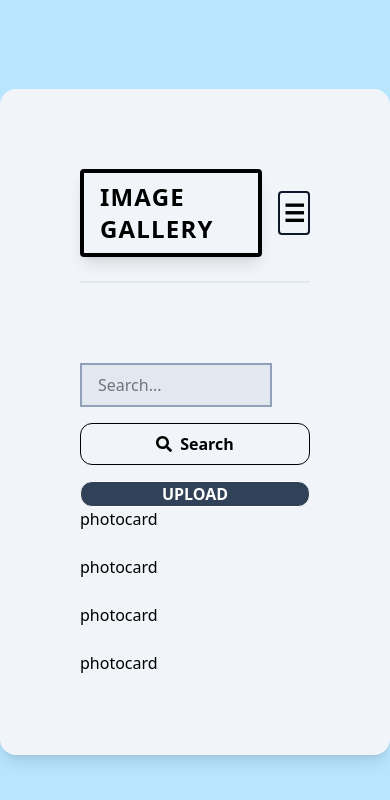
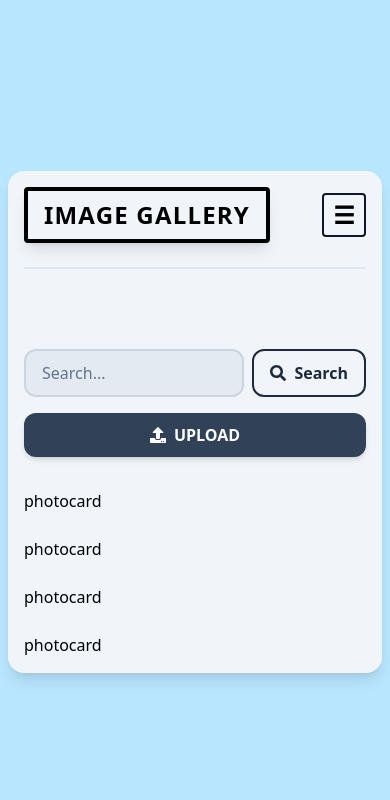
Before and after one commit to Khalid-Sifullah-Siam/image-gallery, a Next.js app: page / in a window 390 px wide. Shown: the top 800 px of the page. Built offline with nearby package versions, Linux system fonts and the light colour scheme.

Commit message:
Improve responsiveness of HeroSection search and upload button for small devices

```diff
--- a/src/Components/HeroSection/HeroSection.tsx
+++ b/src/Components/HeroSection/HeroSection.tsx
@@ -1,24 +1,34 @@
-import { FaSearch } from "react-icons/fa";
-
+import { FaSearch, FaUpload } from "react-icons/fa";
 
 const HeroSection = () => {
-    return (
-        <div className="w-full grid lg:flex gap-4">
+  return (
+    <div className="mb-8 flex flex-col gap-4 sm:flex-row sm:items-center sm:justify-between">
+      {/* Search Box & Search Button */}
+      <div className="flex flex-1 items-center gap-2">
+        <input
+          type="text"
+          placeholder="Search..."
+          className="w-full rounded-xl border-2 border-slate-300 bg-slate-200/80 px-4 py-2.5 text-slate-800 placeholder-slate-500 transition-all duration-150 focus:border-slate-500 focus:bg-white focus:outline-none"
+        />
+        <button
+          type="button"
+          className="flex cursor-pointer items-center justify-center gap-2 rounded-xl border-2 border-slate-800 px-4 py-2.5 font-bold text-slate-800 transition-all duration-150 hover:bg-slate-800 hover:text-white active:translate-y-0.5 whitespace-nowrap"
+        >
+          <FaSearch />
+          <span>Search</span>
+        </button>
+      </div>
 
-
-           <input type="text" placeholder="Search..." className="inline-block w-10/12 py-2 px-4 bg-slate-200 border-2 border-slate-400 focus:outline-none" />
-          <button className="flex justify-center items-center gap-2 border py-2 px-4 cursor-pointer rounded-xl">
-               <FaSearch />
-            <span className="font-bold">Search</span>
-            </button>
-
-
-
-        <button className="font-bold text-white border px-4 bg-slate-700 cursor-pointer rounded-xl hover:bg-slate-950 active:translate-y-0.5 transition-all duration-150">
-          UPLOAD
-        </button>
-        </div>
-    );
+      {/* Upload Button */}
+      <button
+        type="button"
+        className="flex w-full cursor-pointer items-center justify-center gap-2 rounded-xl bg-slate-700 px-6 py-2.5 font-bold text-white shadow-md transition-all duration-150 hover:bg-slate-950 active:translate-y-0.5 sm:w-auto whitespace-nowrap"
+      >
+        <FaUpload />
+        <span>UPLOAD</span>
+      </button>
+    </div>
+  );
 };
 
 export default HeroSection;
--- a/src/app/page.tsx
+++ b/src/app/page.tsx
@@ -4,8 +4,8 @@ import PhotosSection from "@/Components/PhotosSection/PhotosSection";
 
 export default function Home() {
   return (
-    <main className="flex justify-center items-center min-h-screen bg-sky-200">
-      <div className="w-full max-w-screen-2xl mx-auto p-20 bg-slate-100 rounded-2xl shadow-lg">
+    <main className="flex justify-center items-center min-h-screen bg-sky-200 p-2 sm:p-6">
+      <div className="w-full max-w-screen-2xl mx-auto p-4 sm:p-8 md:p-12 lg:p-20 bg-slate-100 rounded-2xl shadow-lg">
         <Navbar />
         <HeroSection />
         <PhotosSection />
```
